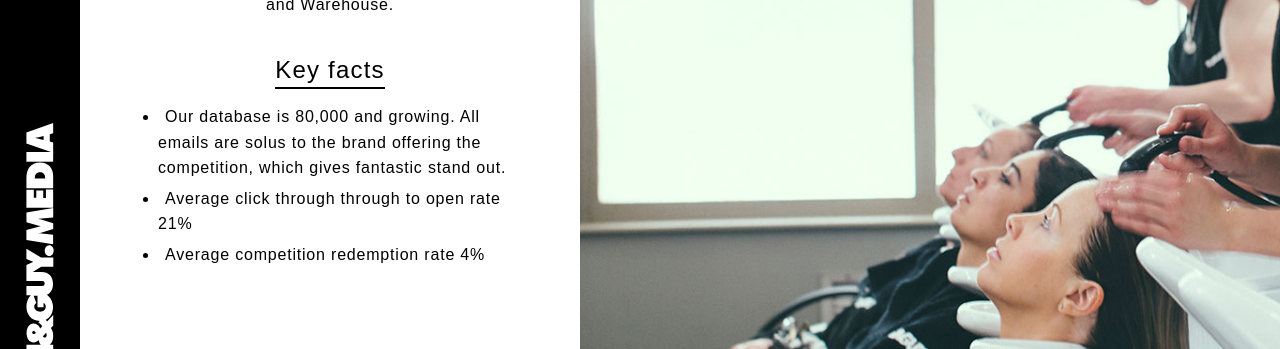
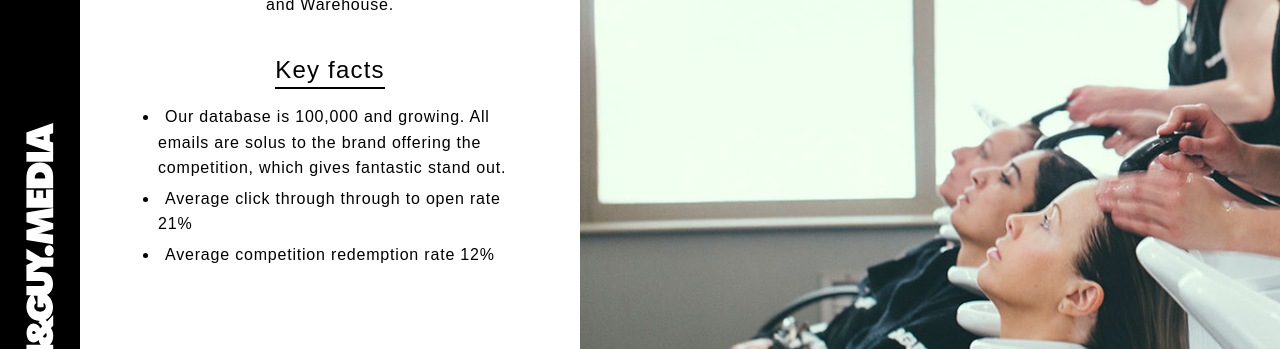
Before and after one commit to 3cc-london/toni-guy-media, a Jekyll site: the page built from rewards-card-and-e-shot/index.html, in a window 1280 px wide. Shown: the part 432-781 px from the top of the page. Built offline with Jekyll 4.4.1, drawn with Linux system fonts in a browser that asks for light colours; nearby versions of some CDN libraries.

Commit message:
Copy update

```diff
--- a/public/rewards-card-and-e-shot/index.html
+++ b/public/rewards-card-and-e-shot/index.html
@@ -51,9 +51,9 @@
 					<p>TONI&GUY Rewards Card gives clients the opportunity to accumulate Style Points to redeem against services and the chance to be sent incredible exclusive competitions from brands such as Elizabeth Arden, Folli Follie and Warehouse.</p>
 					<h2>Key facts</h2>
 					<ul class="height-controller">
-						<li>Our database is 80,000 and growing. All emails are solus to the brand offering the competition, which gives fantastic stand out.</li>
+						<li>Our database is 100,000 and growing. All emails are solus to the brand offering the competition, which gives fantastic stand out.</li>
 						<li>Average click through through to open rate 21%</li>
-						<li>Average competition redemption rate 4%</li>
+						<li>Average competition redemption rate 12%</li>
 					</ul>
 					<div class="next-page">
 						<p class="pagelink"><a href="/in-salon-wifi">in-salon wifi ></a></p>
--- a/rewards-card-and-e-shot/index.html
+++ b/rewards-card-and-e-shot/index.html
@@ -19,9 +19,9 @@ description: Rewards card e-shot Toni&Guy
 					<p>TONI&GUY Rewards Card gives clients the opportunity to accumulate Style Points to redeem against services and the chance to be sent incredible exclusive competitions from brands such as Elizabeth Arden, Folli Follie and Warehouse.</p>
 					<h2>Key facts</h2>
 					<ul class="height-controller">
-						<li>Our database is 80,000 and growing. All emails are solus to the brand offering the competition, which gives fantastic stand out.</li>
+						<li>Our database is 100,000 and growing. All emails are solus to the brand offering the competition, which gives fantastic stand out.</li>
 						<li>Average click through through to open rate 21%</li>
-						<li>Average competition redemption rate 4%</li>
+						<li>Average competition redemption rate 12%</li>
 					</ul>
 					<div class="next-page">
 						<p class="pagelink"><a href="/in-salon-wifi">in-salon wifi ></a></p>
```
